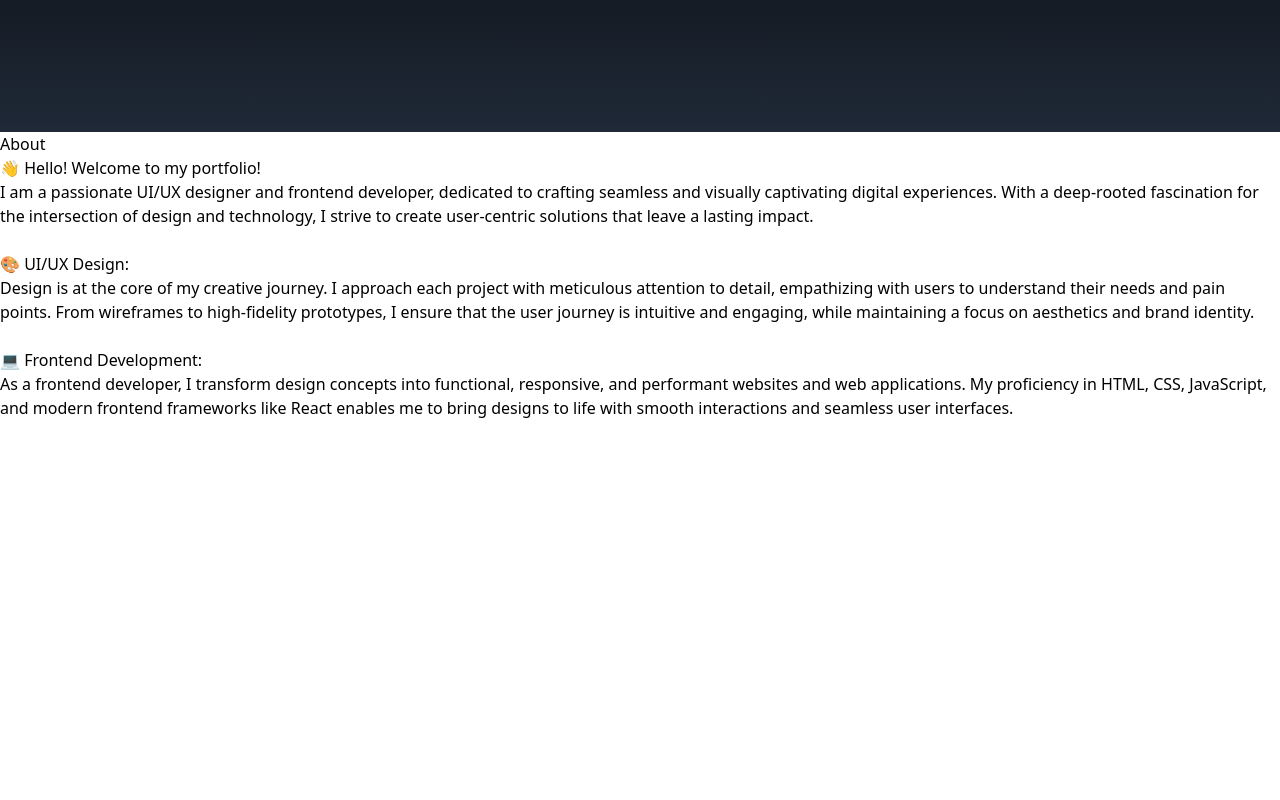
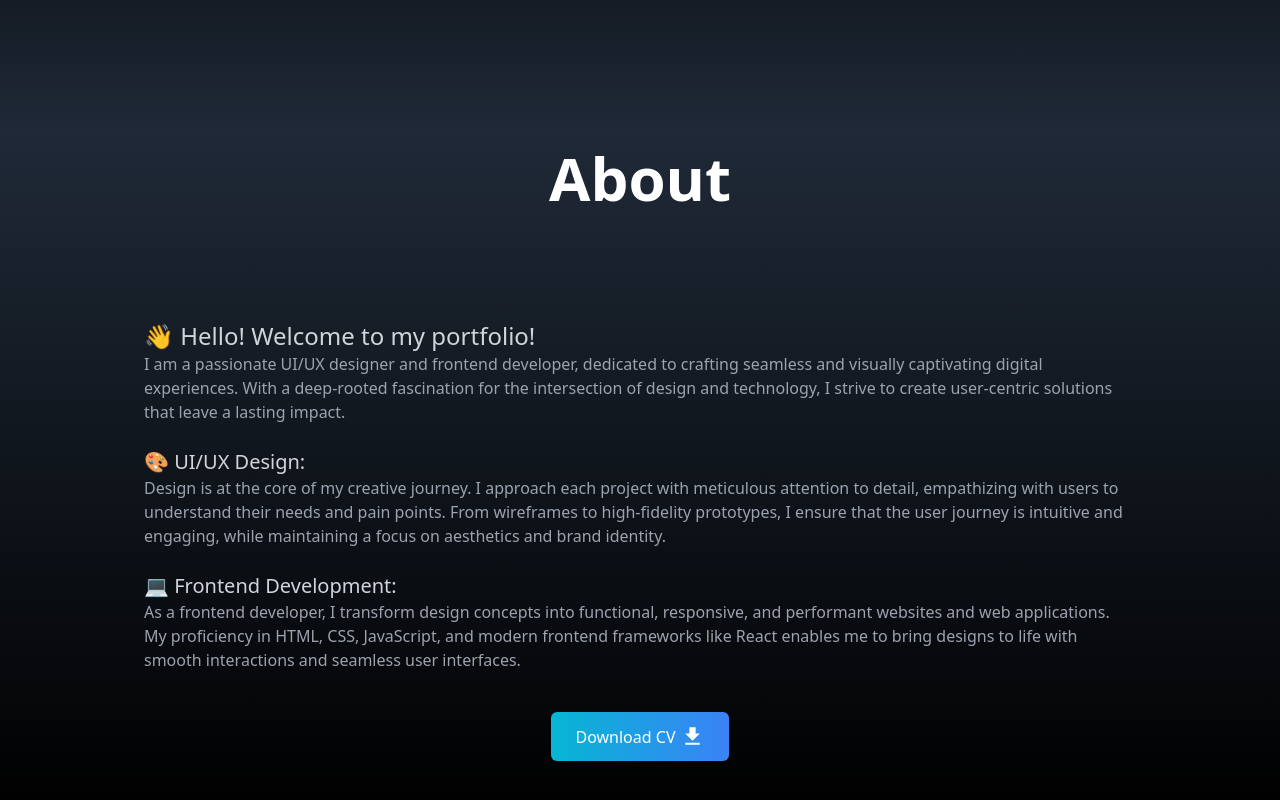
Before and after one commit to migarakavishan/my-portfolio, a React (Create React App) app: page / in a window 1280 px wide. Shown: the part 668-1468 px from the top of the page. Before the commit the page ends 1088 px from the top, so only its background shows below. Built offline with nearby package versions, Linux system fonts and the light colour scheme.

Commit message:
about done

```diff
--- a/src/components/About.jsx
+++ b/src/components/About.jsx
@@ -1,23 +1,59 @@
-import React from 'react'
+import React from "react";
+import { MdDownload } from "react-icons/md";
 
 const About = () => {
+  const fileUrl = "./assets/1.pdf";
   return (
-    <div>
-        <div>
-            <div>
-                <p>About</p>
-            </div>
-            <p>👋 Hello! Welcome to my portfolio!</p>
-            <p>I am a passionate UI/UX designer and frontend developer, dedicated to crafting seamless and visually captivating digital experiences. With a deep-rooted fascination for the intersection of design and technology, I strive to create user-centric solutions that leave a lasting impact.</p>
-            <br />
-            <p>🎨 UI/UX Design:</p>
-            <p>Design is at the core of my creative journey. I approach each project with meticulous attention to detail, empathizing with users to understand their needs and pain points. From wireframes to high-fidelity prototypes, I ensure that the user journey is intuitive and engaging, while maintaining a focus on aesthetics and brand identity.</p>
-            <br />
-            <p>💻 Frontend Development:</p>
-            <p>As a frontend developer, I transform design concepts into functional, responsive, and performant websites and web applications. My proficiency in HTML, CSS, JavaScript, and modern frontend frameworks like React enables me to bring designs to life with smooth interactions and seamless user interfaces.</p>
+    <div
+      name="about"
+      className="w-full bg-gradient-to-b h-auto from-gray-800 to-black text-white"
+    >
+      <div className="max-w-screen-lg p-4 mx-auto flex flex-col justify-center w-full h-full">
+        <div className="pb-8">
+          <p className="text-6xl font-bold flex justify-center">About</p>
         </div>
+        <p className="text-2xl mt-20 text-gray-300">
+          👋 Hello! Welcome to my portfolio!
+        </p>
+        <p className="text-gray-400">
+          I am a passionate UI/UX designer and frontend developer, dedicated to
+          crafting seamless and visually captivating digital experiences. With a
+          deep-rooted fascination for the intersection of design and technology,
+          I strive to create user-centric solutions that leave a lasting impact.
+        </p>
+        <br />
+        <p className="text-xl text-gray-300">🎨 UI/UX Design:</p>
+        <p className="text-gray-400">
+          Design is at the core of my creative journey. I approach each project
+          with meticulous attention to detail, empathizing with users to
+          understand their needs and pain points. From wireframes to
+          high-fidelity prototypes, I ensure that the user journey is intuitive
+          and engaging, while maintaining a focus on aesthetics and brand
+          identity.
+        </p>
+        <br />
+        <p className="text-xl text-gray-300">💻 Frontend Development:</p>
+        <p className="text-gray-400">
+          As a frontend developer, I transform design concepts into functional,
+          responsive, and performant websites and web applications. My
+          proficiency in HTML, CSS, JavaScript, and modern frontend frameworks
+          like React enables me to bring designs to life with smooth
+          interactions and seamless user interfaces.
+        </p>
+
+        <div className="flex justify-center py-8">
+          <a href={fileUrl} download>
+            <button className="group text-white w-fit px-6 py-3 my-2 flex items-center rounded-md bg-gradient-to-r from-cyan-500 to-blue-500 cursor-pointer">
+              Download CV
+              <span>
+                <MdDownload size={25} className="ml-1" />
+              </span>
+            </button>
+          </a>
+        </div>
+      </div>
     </div>
-  )
-}
+  );
+};
 
-export default About
+export default About;
--- a/src/components/Home.jsx
+++ b/src/components/Home.jsx
@@ -27,7 +27,7 @@ const Home = () => {
               duration={500}
               className="group text-white w-fit px-6 py-3 my-2 flex items-center rounded-md bg-gradient-to-r from-cyan-500 to-blue-500 cursor-pointer"
             >
-              Portfolio
+              Contact Me
               <span className="group-hover:rotate-90 duration-300">
                 <MdOutlineKeyboardArrowRight size={25} className="ml-1" />
               </span>
```
Also changed, not shown: 1 other file (tests, documents, lock files or other folders).
